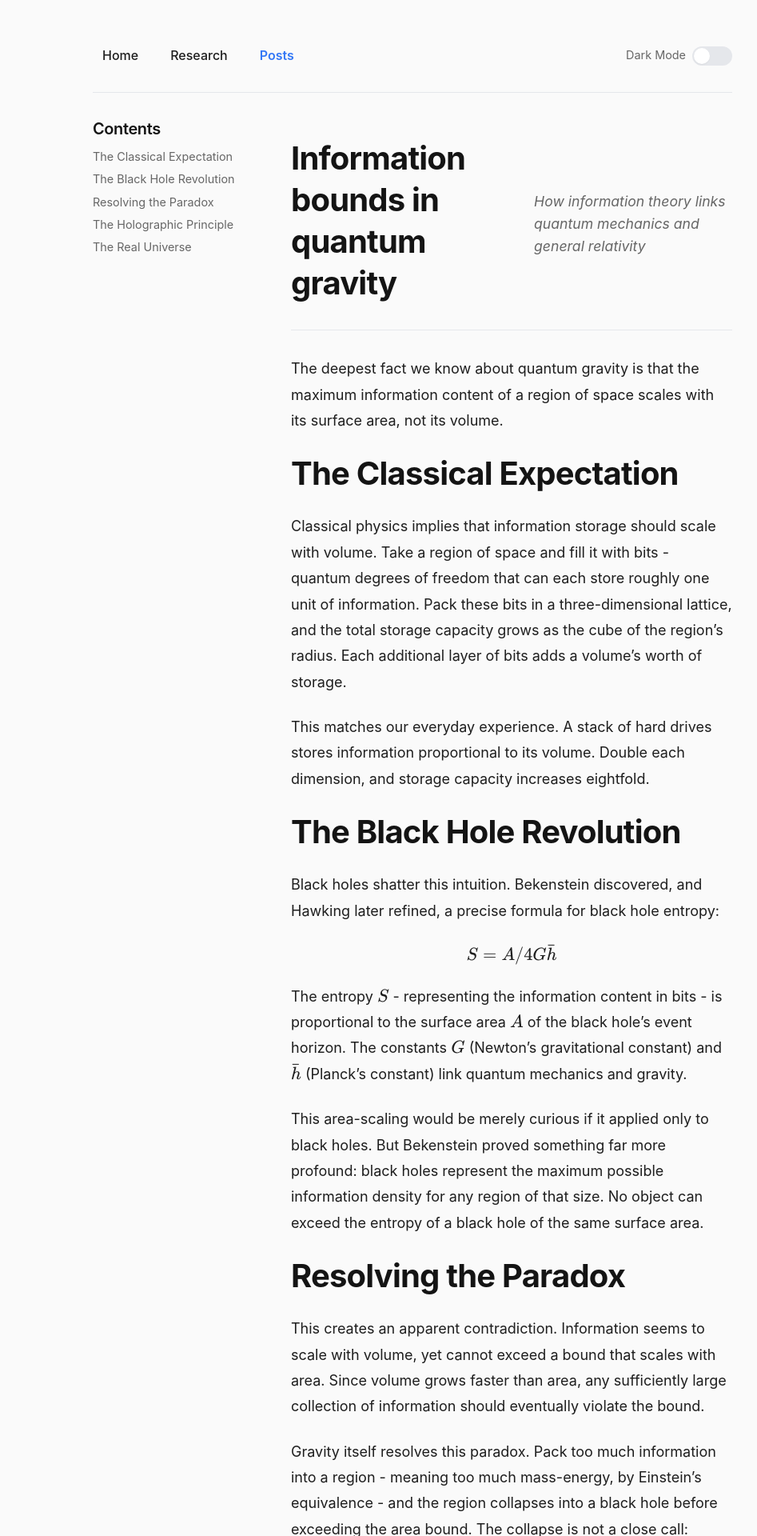
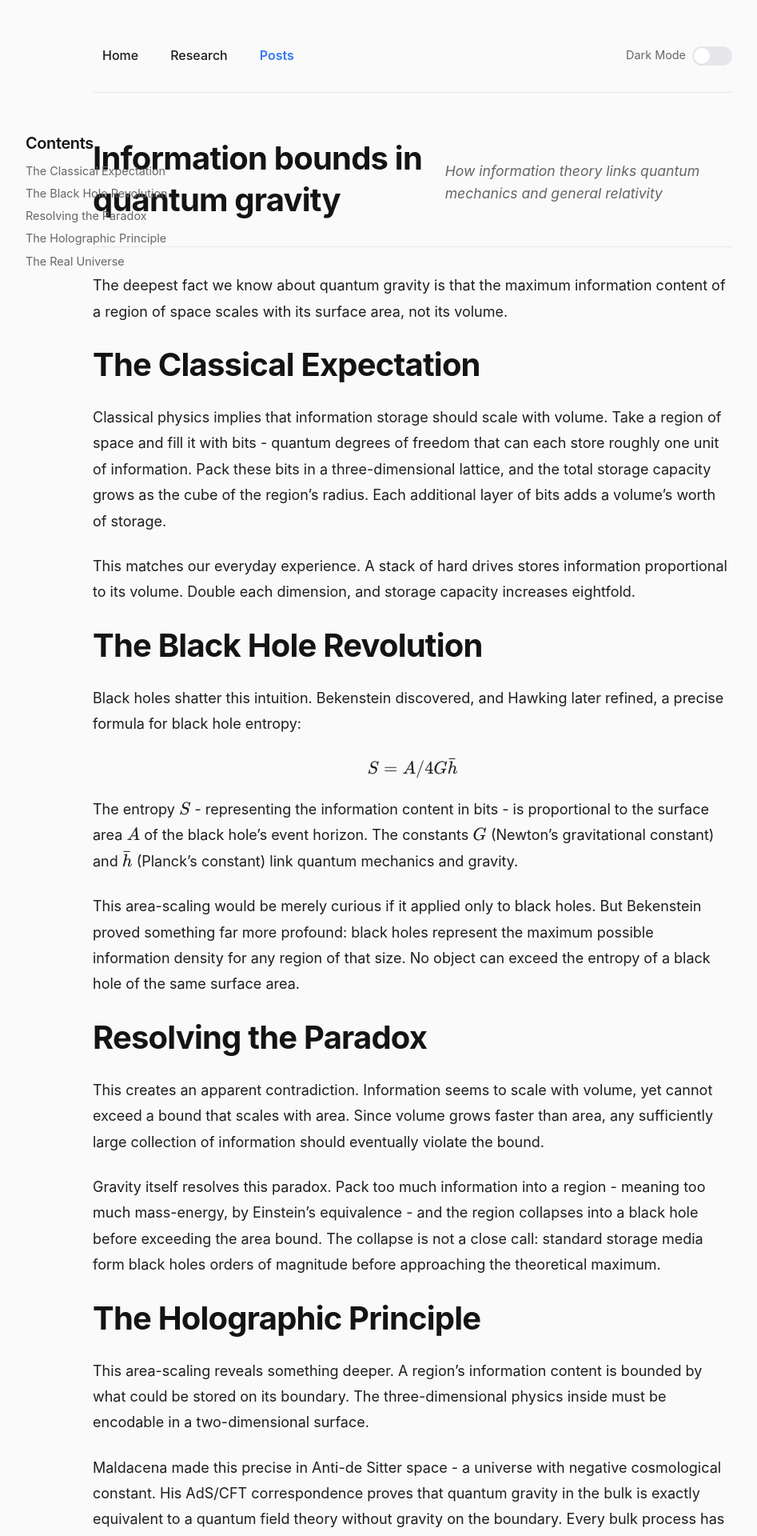
Before and after one commit to charlieoneill11/charlieoneill11.github.io, a Jekyll site: the page built from _posts/2025-01-13-information-bounds-quantum-gravity.md, in a window 1280 px wide. Shown: the top 1920 px of the page at 80% size, without its empty margins (124-1071 px from the left). Built offline with Jekyll 4.4.1, drawn with Linux system fonts in a browser that asks for light colours.

Commit message:
fixed content bar positioning

```diff
--- a/_layouts/post.html
+++ b/_layouts/post.html
@@ -1,7 +1,6 @@
 ---
 layout: default
 ---
-<div class="post-container">
 {% assign headers = content | split: '<h1 ' %}
 {% if headers.size > 1 %}
 <aside class="contents">
@@ -29,22 +28,23 @@ layout: default
         {{ content }}
     </div>
 </article>
-</div>
 
 <style>
-    .post-container {
-        display: flex;
-        gap: 2rem;
+    .post {
+        max-width: 800px;
+        margin: 0 auto;
+        position: relative;
     }
 
     .contents {
-        position: sticky;
-        top: 2rem;
+        position: fixed;
+        left: max(20px, calc(50% - 500px));
+        top: 150px;
+        width: 180px;
         height: fit-content;
-        width: 200px;
-        padding-right: 1rem;
-        flex-shrink: 0;
+        padding: 1rem;
         font-size: 0.9em;
+        z-index: 10;
     }
 
     .contents h3 {
@@ -67,11 +67,6 @@ layout: default
 
     .toc-link:hover, .toc-link.active {
         color: var(--color-link);
-    }
-
-    .post {
-        flex: 1;
-        min-width: 0; /* Ensure the post can shrink if needed */
     }
 
     .post-description {
@@ -104,23 +99,9 @@ layout: default
         text-align: center;
     }
 
-    @media (max-width: 768px) {
-        .post-container {
-            flex-direction: column;
-        }
-
+    @media (max-width: 1200px) {
         .contents {
-            position: relative;
-            width: 100%;
-            margin-bottom: 2rem;
-            padding-bottom: 1rem;
-            border-bottom: 1px solid var(--color-border);
-        }
-
-        .contents-list {
-            flex-direction: row;
-            flex-wrap: wrap;
-            gap: 1rem;
+            display: none;
         }
     }
 </style>
```
Lines whose indentation alone changed are shown as unchanged.
